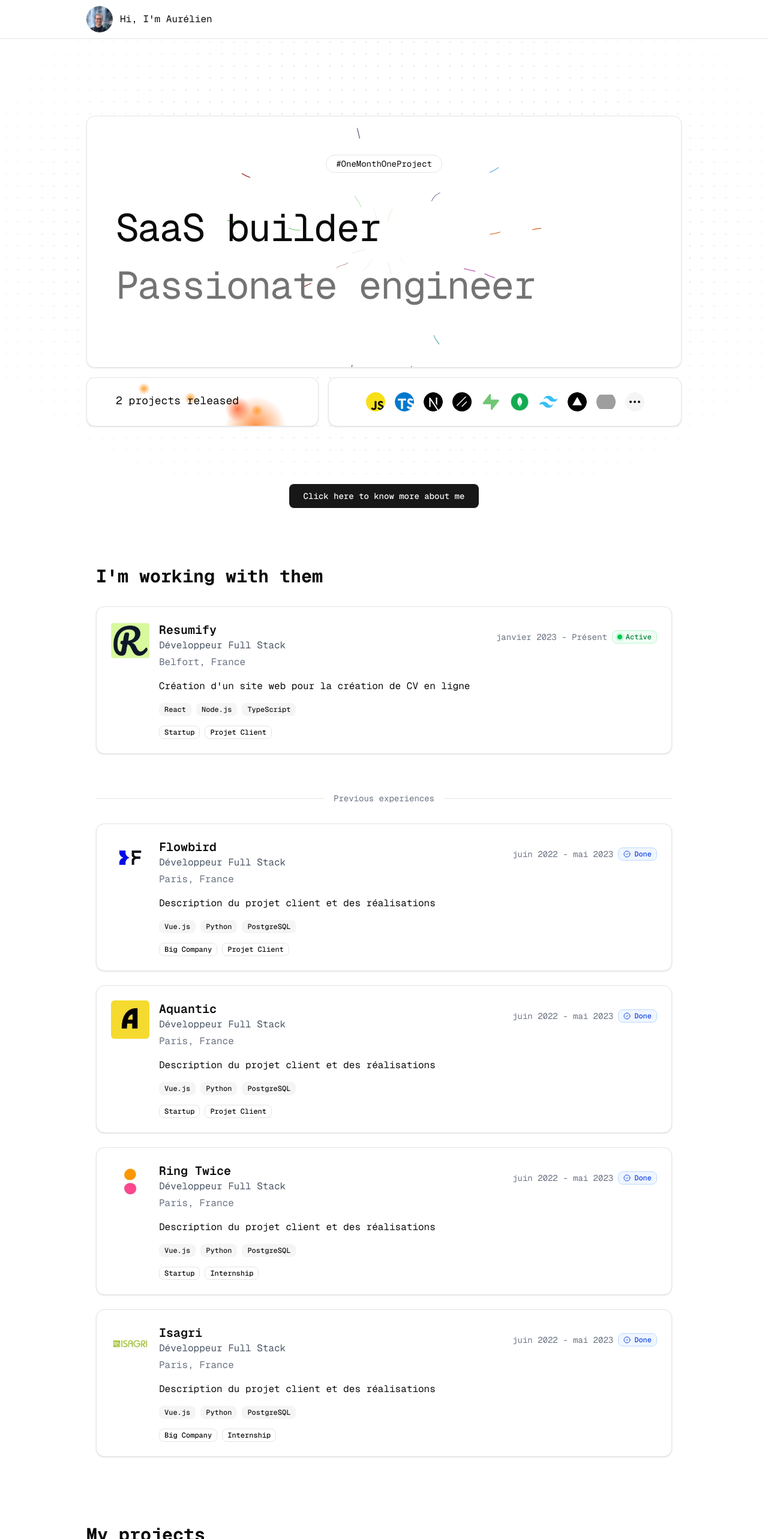
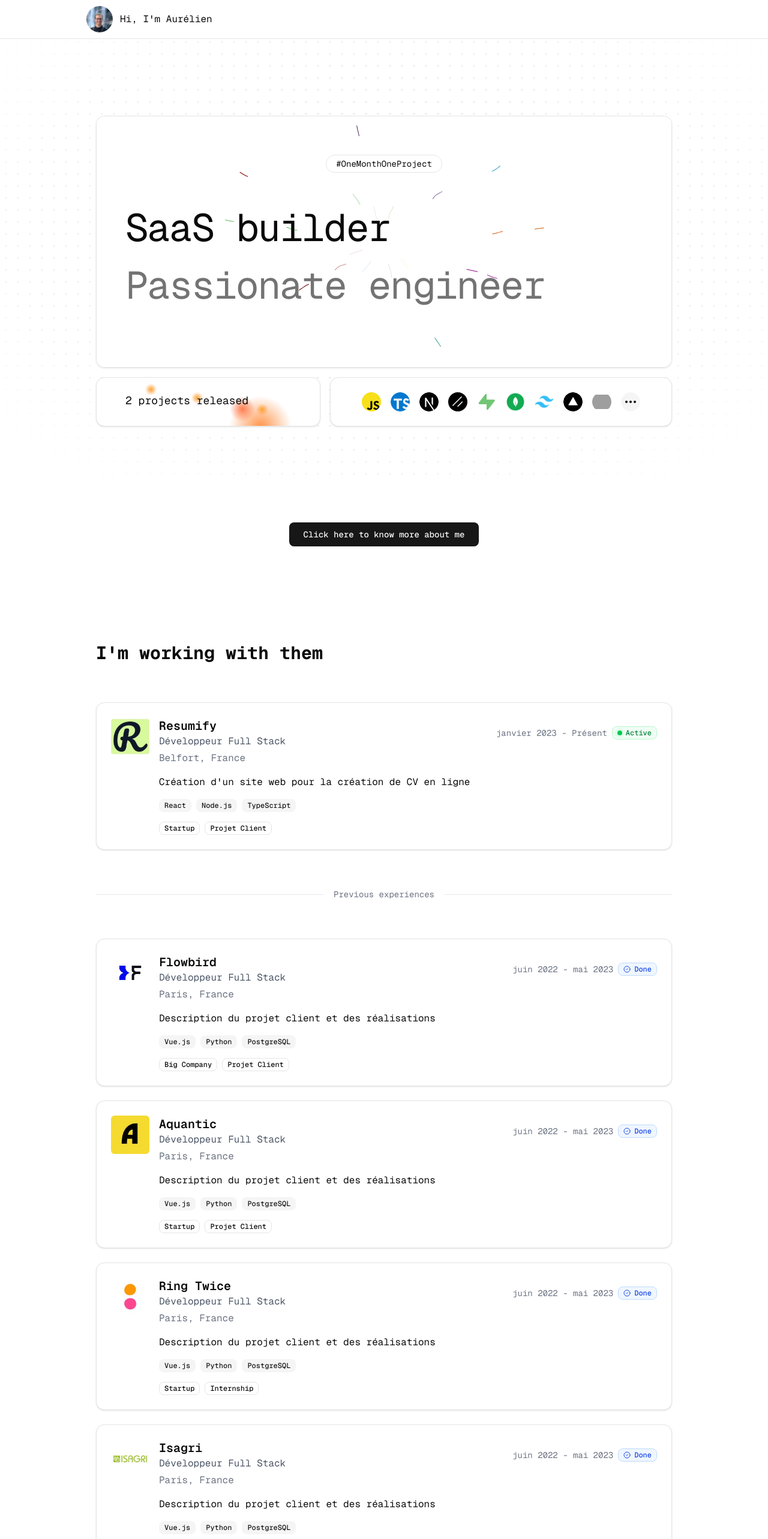
Before and after one commit to AurelienVasseur/portfolio, a Next.js app: page / in a window 1280 px wide. Shown: the top 2566 px of the page at 60% size. Built offline with nearby package versions, Linux system fonts and the light colour scheme; grey boxes are pictures that could not be loaded.

Commit message:
Sections spacing

```diff
--- a/src/app/page.tsx
+++ b/src/app/page.tsx
@@ -14,7 +14,7 @@ export default function Home() {
       <SiteHeader />
       <DotBackground />
       <main className="flex-1">
-        <div className="mx-auto max-w-5xl px-4">
+        <div className="mx-auto max-w-5xl px-8 space-y-40">
           <HeroSection />
           <AboutMe />
           <ExperiencesSection />
--- a/src/components/layout/footer.tsx
+++ b/src/components/layout/footer.tsx
@@ -1,6 +1,6 @@
 export function Footer() {
   return (
-    <footer className="py-6 md:py-0 mt-16">
+    <footer className="px-10 mt-16">
       <div className="container flex flex-col items-center justify-center gap-4 md:h-24 md:flex-row">
         <p className="text-center text-sm leading-loose text-muted-foreground md:text-left">
           If you love palm trees and llamas, we&apos;ll be friends
--- a/src/components/sections/about-me.tsx
+++ b/src/components/sections/about-me.tsx
@@ -22,7 +22,7 @@ export default function AboutMe() {
 
   return (
     <>
-      <section className="flex justify-center items-center -mt-8 mb-8">
+      <section className="flex justify-center items-center">
         <Button size="lg" onClick={() => setIsModalOpen(true)}>
           Click here to know more about me
         </Button>
--- a/src/components/sections/contact-section.tsx
+++ b/src/components/sections/contact-section.tsx
@@ -7,7 +7,7 @@ import Link from "next/link";
 
 export default function ContactSection() {
   return (
-    <section className="space-y-4 py-12 md:py-24">
+    <section>
       <div className="grid gap-4 md:grid-cols-5">
         <Link href="https://www.linkedin.com/in/aurelien-vasseur/" target="_blank" rel="noopener noreferrer" className="col-span-5">
         <Card className="col-span-5 bg-muted/50 p-0 overflow-hidden transition-transform hover:scale-[1.02] cursor-pointer">
--- a/src/components/sections/experiences-section.tsx
+++ b/src/components/sections/experiences-section.tsx
@@ -19,8 +19,8 @@ export function ExperiencesSection() {
   }, []);
 
   return (
-    <section className="py-16">
-      <div className="container mx-auto px-4 mb-16">
+    <section>
+      <div className="flex flex-col gap-8 mb-16">
         <h2 className="text-3xl font-bold mb-8">I&apos;m working with them</h2>
         <div className="space-y-6">
           {activeExperiences.map((experience) => (
@@ -28,7 +28,7 @@ export function ExperiencesSection() {
           ))}
         </div>
       </div>
-      <div className="container mx-auto px-4">
+      <div className="flex flex-col gap-8">
         <div className="relative mb-8">
           <div
             className="absolute inset-0 flex items-center"
--- a/src/components/sections/hero-section.tsx
+++ b/src/components/sections/hero-section.tsx
@@ -16,11 +16,11 @@ import { FireEffect } from "../ui/fire-effect";
 
 export function HeroSection() {
   return (
-    <section className="space-y-4 py-12 md:py-24 lg:py-32">
+    <section className="space-y-4 pt-12 md:pt-24 lg:pt-32">
       <div className="grid gap-4 md:grid-cols-5">
         <Card className="col-span-5 bg-muted/50 py-0">
           <BackgroundLines className="w-full h-full rounded-xl bg-white dark:bg-black">
-            <CardContent className="relative flex flex-col items-center space-y-4 md:space-y-8 p-6 md:p-12 pt-8 md:pt-16 pb-12 md:pb-24">
+            <CardContent className="relative flex flex-col items-center space-y-8 md:space-y-8 p-6 md:p-12 pt-16 md:pt-16 pb-24 md:pb-24">
               <Badge
                 variant="outline"
                 className="rounded-full px-4 py-1 text-sm md:text-md font-normal"
@@ -28,10 +28,10 @@ export function HeroSection() {
                 #OneMonthOneProject
               </Badge>
               <div className="space-y-2 md:space-y-4 items-start w-full mt-2 md:mt-5">
-                <h1 className="text-3xl sm:text-4xl md:text-[4rem] font-normal leading-tight tracking-tight">
+                <h1 className="text-3xl md:text-5xl lg:text-[4rem] font-normal leading-tight tracking-tight">
                   SaaS builder
                 </h1>
-                <h2 className="text-3xl sm:text-4xl md:text-[4rem] font-normal leading-tight tracking-tight text-muted-foreground">
+                <h2 className="text-3xl md:text-5xl lg:text-[4rem] font-normal leading-tight tracking-tight text-muted-foreground">
                   Passionate engineer
                 </h2>
               </div>
--- a/src/components/sections/projects-section.tsx
+++ b/src/components/sections/projects-section.tsx
@@ -20,7 +20,7 @@ export function ProjectsSection() {
   >(null);
 
   return (
-    <section id="projects" className="py-12">
+    <section id="projects">
       <h2 className="text-3xl font-bold mb-8">My projects</h2>
       <div className="grid grid-cols-1 gap-6 md:grid-cols-2 lg:grid-cols-3">
         {projectsData.projects.map((project) => (
--- a/src/components/sections/testimonials-section.tsx
+++ b/src/components/sections/testimonials-section.tsx
@@ -6,7 +6,7 @@ import { caveat } from "@/app/fonts";
 
 export default function TestimonialsSection() {
   return (
-    <section className="py-20 bg-transparent relative">
+    <section className="bg-transparent relative">
       <div className="grid grid-cols-1 xl:grid-cols-3 gap-4 xl:gap-2">
         <div className="container mx-auto px-4 col-span-1 ">
           <p
```
